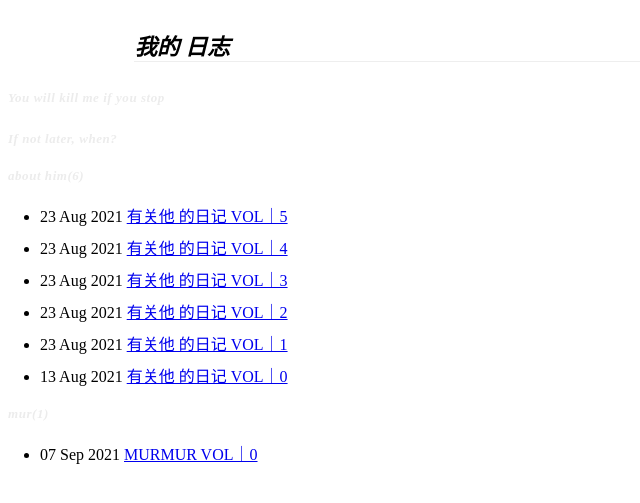
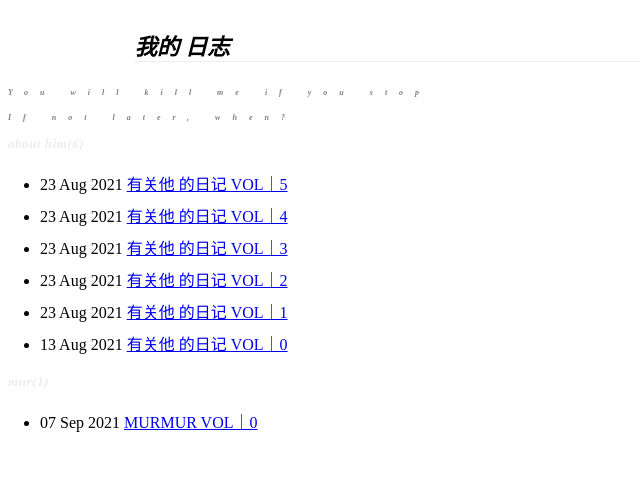
Before and after one commit to lamuvistar/diario, a Jekyll site: the page built from index.html, in a window 1280 px wide. Shown: the top 503 px of the page, without its empty margins (0-640 px from the left). Built offline with Jekyll 4.4.1, drawn with Linux system fonts in a browser that asks for light colours.

Commit message:
add important to css ಥ_ಥ

```diff
--- a/css/markdown_here.css
+++ b/css/markdown_here.css
@@ -267,9 +267,9 @@ table tr th {
 }
 
 h4.smitten{
-  color: grey;
-  font-size: 0.5em;
-  font-style: italic;
-  letter-spacing: 1.5em;
-  line-height: 200%;
+  color: grey !important;
+  font-size: 0.5em !important;
+  font-style: italic !important;
+  letter-spacing: 1.5em !important;
+  line-height: 200% !important;
 }
```
